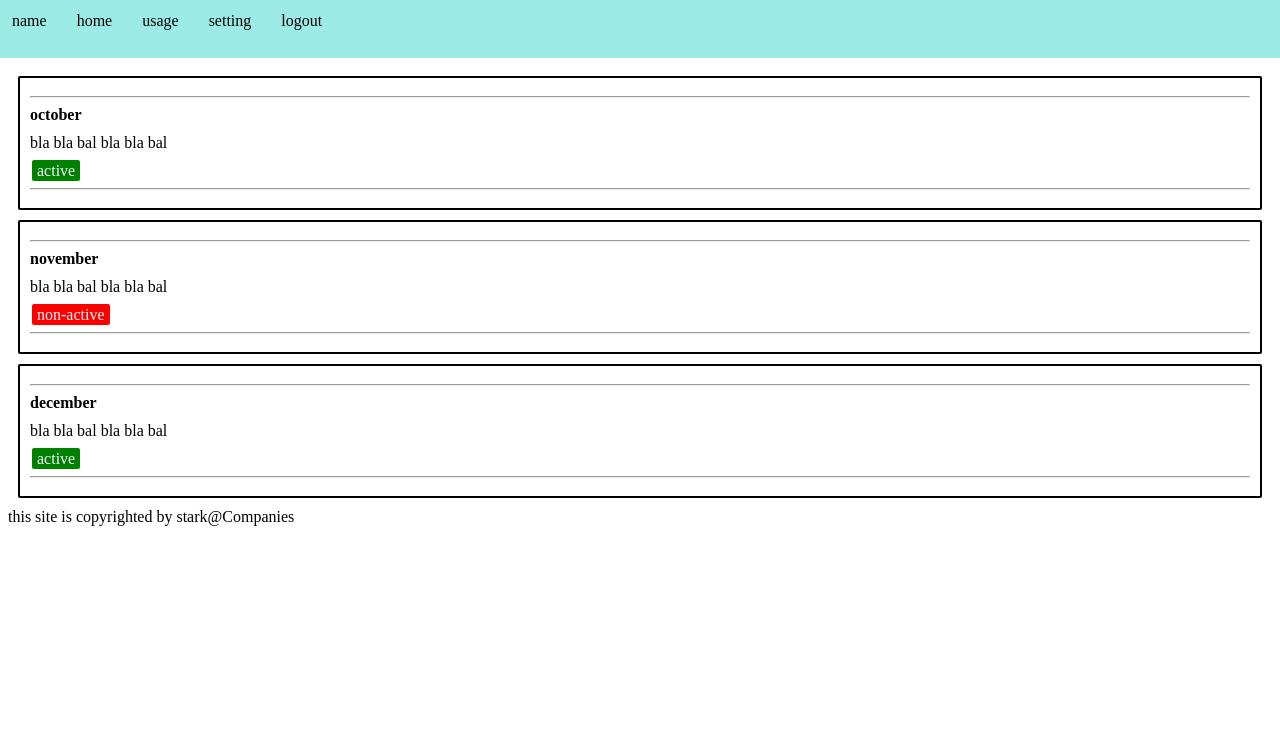
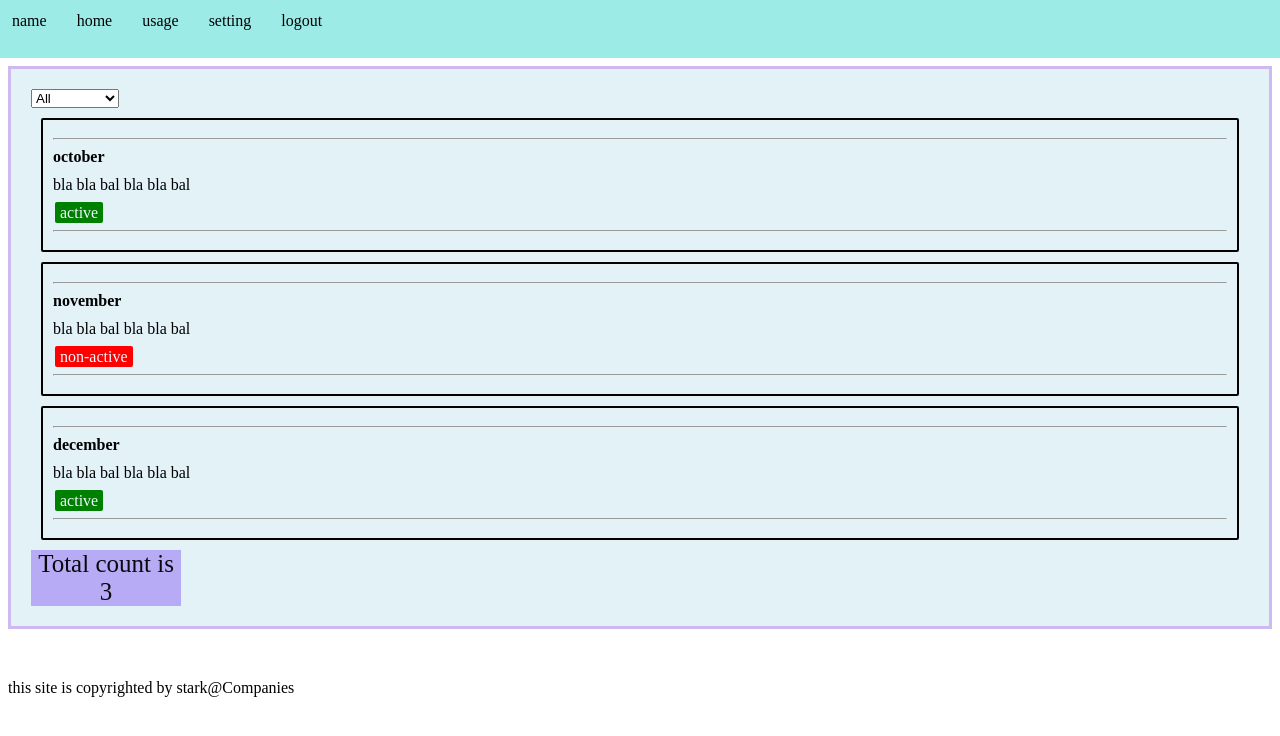
Before and after one commit to Abincjoseph20/check-user, a React (Create React App) app: page / in a window 1280 px wide. Shown: the top 736 px of the page. Built offline with nearby package versions, Linux system fonts and the light colour scheme.

Commit message:
Children props

```diff
--- /dev/null
+++ b/src/componets/Tools.css
@@ -0,0 +1,46 @@
+.list-tools{
+    padding: 20px;
+    margin-bottom: 50px;
+    background: rgb(226, 242, 247);
+    border: 3px solid #ceb6f1f1;
+}
+
+.list-footer{
+    font-size: 25px;
+    color: rgba(0, 0, 0, 0.953);
+    background-color: rgb(184, 171, 246);
+    text-align: center;
+    width: 150px;
+}
+
+
+
+/* .list-tools {
+    padding: 10px;
+    border: 1px solid #ccc;
+    border-radius: 5px;
+    margin: 10px 0;
+} */
+
+.list-header {
+    margin-bottom: 10px;
+}
+
+.status-select {
+    padding: 5px;
+    font-size: 16px;
+    border: 1px solid #4fb0e0;
+    border-radius: 4px;
+    outline: none;
+    transition: border-color 0.3s ease-in-out;
+}
+
+.status-select:focus {
+    border-color: #007bff; /* Change this to your desired focus color */
+}
+
+/* .list-footer {
+    margin-top: 10px;
+    font-size: 14px;
+    color: #589cea;
+} */
--- /dev/null
+++ b/src/componets/Tools.js
@@ -0,0 +1,34 @@
+import React from "react";
+import "./Tools.css"
+
+class Tools extends React.Component{
+
+    render(){
+        const{
+            children
+        } = this.props;
+
+        // const onlyChild = React.Children.only(children);
+        // const count = React.Children.count(onlyChild.props.Children);
+
+        const onlyChild =React.Children.only(children);
+        const count=React.Children.count(onlyChild.props.children);
+
+        return(
+            <div className="list-tools">
+                <div className="list-hedder">
+                    <select name="status">
+                        <option>All</option>
+                        <option>Active</option>
+                        <option>Non-Active</option>
+                    </select>
+                </div>
+                {children}
+                <div className="list-footer">
+                    Total count is {count}
+                </div>
+            </div>
+        );
+    }
+}
+export default Tools;
--- a/src/list/List.js
+++ b/src/list/List.js
@@ -1,5 +1,6 @@
 import React from "react";
 import ListItem from "./ListItem";
+import Tools from "../componets/Tools";
 
 const arr =[
     {
@@ -23,6 +24,8 @@ const arr =[
 class List extends React.Component{
     render(){
         return(
+            // children props is using for access inside the child element of a componet
+            <Tools>
                 <div className="app-list">
                 {
                 arr.map((obj)=>{
@@ -35,6 +38,7 @@ class List extends React.Component{
                 })                  //map return the list items
                 }
             </div>
+           </Tools>
         );
     }
 }
```
Lines whose indentation alone changed are shown as unchanged.
